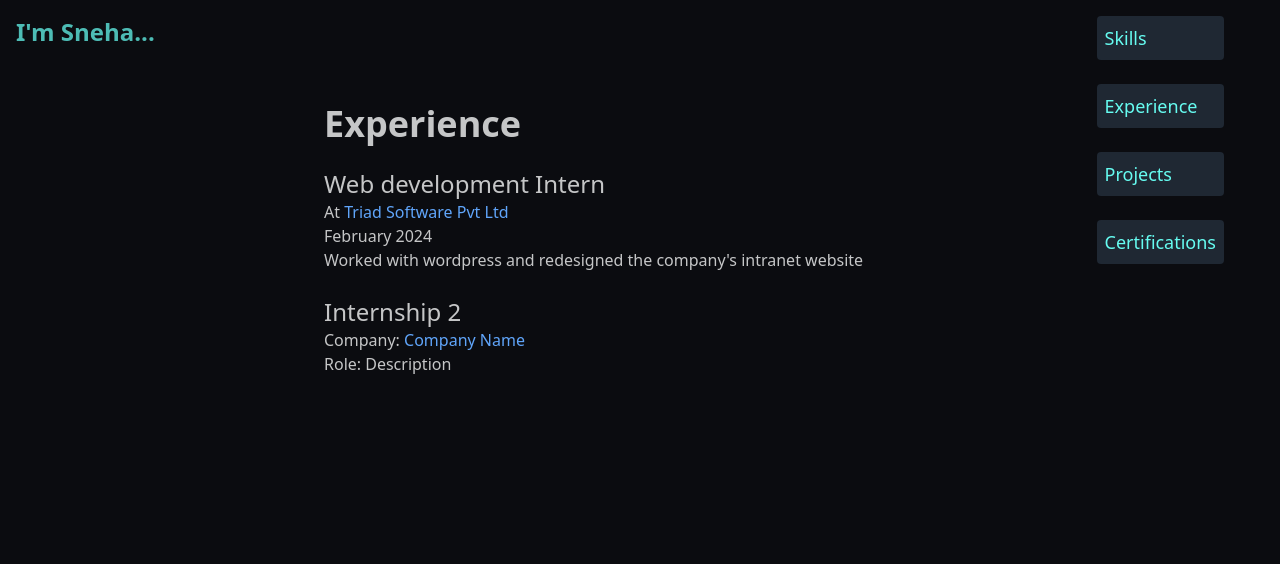
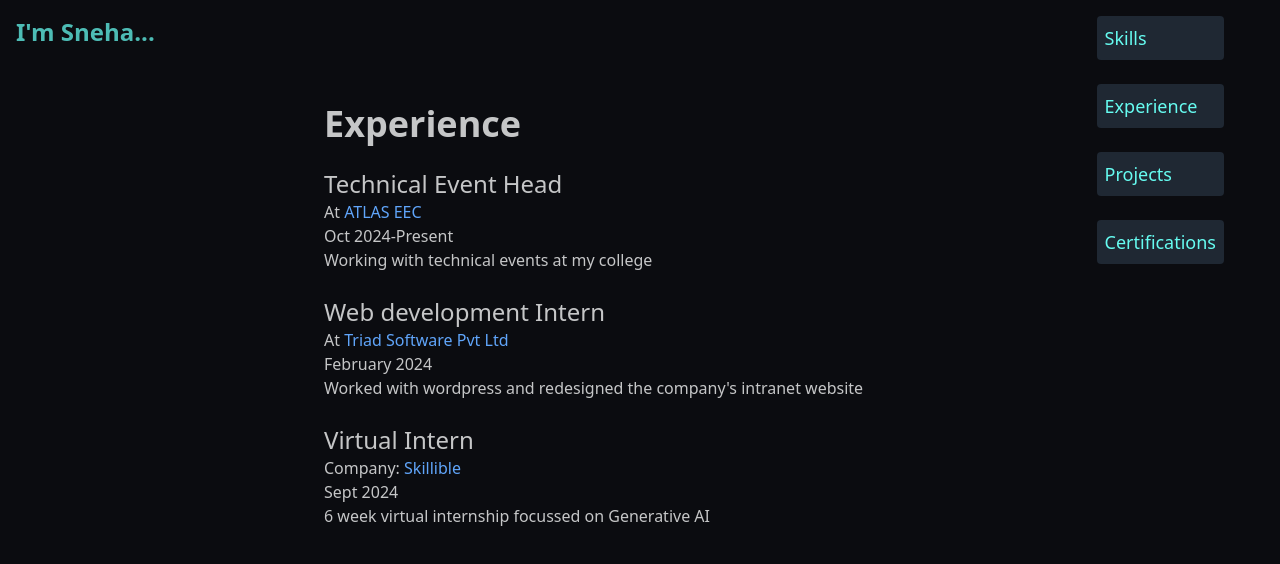
Before and after one commit to snehapm04/demo-port, a Next.js app: page /experience in a window 1280 px wide. Shown: the top 564 px of the page. Built offline with nearby package versions, Linux system fonts and the light colour scheme.

Commit message:
Update page.tsx

```diff
--- a/app/experience/page.tsx
+++ b/app/experience/page.tsx
@@ -3,15 +3,22 @@ export default function ExperiencePage() {
       <div className="space-y-6 max-w-2xl mx-auto">
         <h1 className="text-4xl font-bold">Experience</h1>
         <div>
+          <h2 className="text-2xl">Technical Event Head</h2>
+          <p>At <a href="https://srmeaswari.ac.in/" target="_blank" className="text-blue-400">ATLAS EEC </a></p>
+          <p>Oct 2024-Present</p>
+          <p>Working with technical events at my college</p>
+        </div>
+        <div>
           <h2 className="text-2xl">Web development Intern</h2>
-          <p>At <a href="company-url" target="_blank" className="text-blue-400">Triad Software Pvt Ltd </a></p>
+          <p>At <a href="https://triad-india.com/" target="_blank" className="text-blue-400">Triad Software Pvt Ltd </a></p>
           <p>February 2024</p>
           <p>Worked with wordpress and redesigned the company's intranet website</p>
         </div>
         <div>
-          <h2 className="text-2xl">Internship 2</h2>
-          <p>Company: <a href="company-url" target="_blank" className="text-blue-400">Company Name</a></p>
-          <p>Role: Description</p>
+          <h2 className="text-2xl">Virtual Intern</h2>
+          <p>Company: <a href="https://skillible.io/" target="_blank" className="text-blue-400">Skillible</a></p>
+          <p>Sept 2024</p>
+          <p>6 week virtual internship focussed on Generative AI</p>
         </div>
       </div>
     );
```
